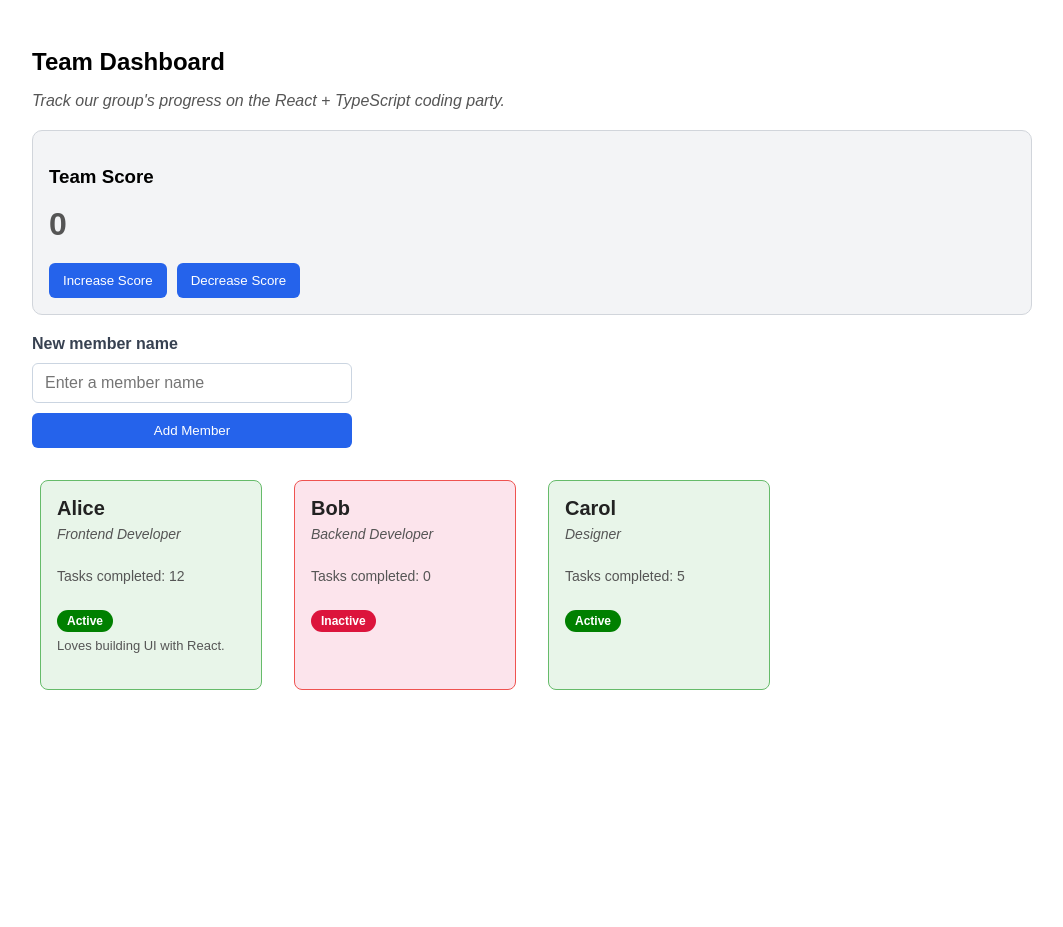
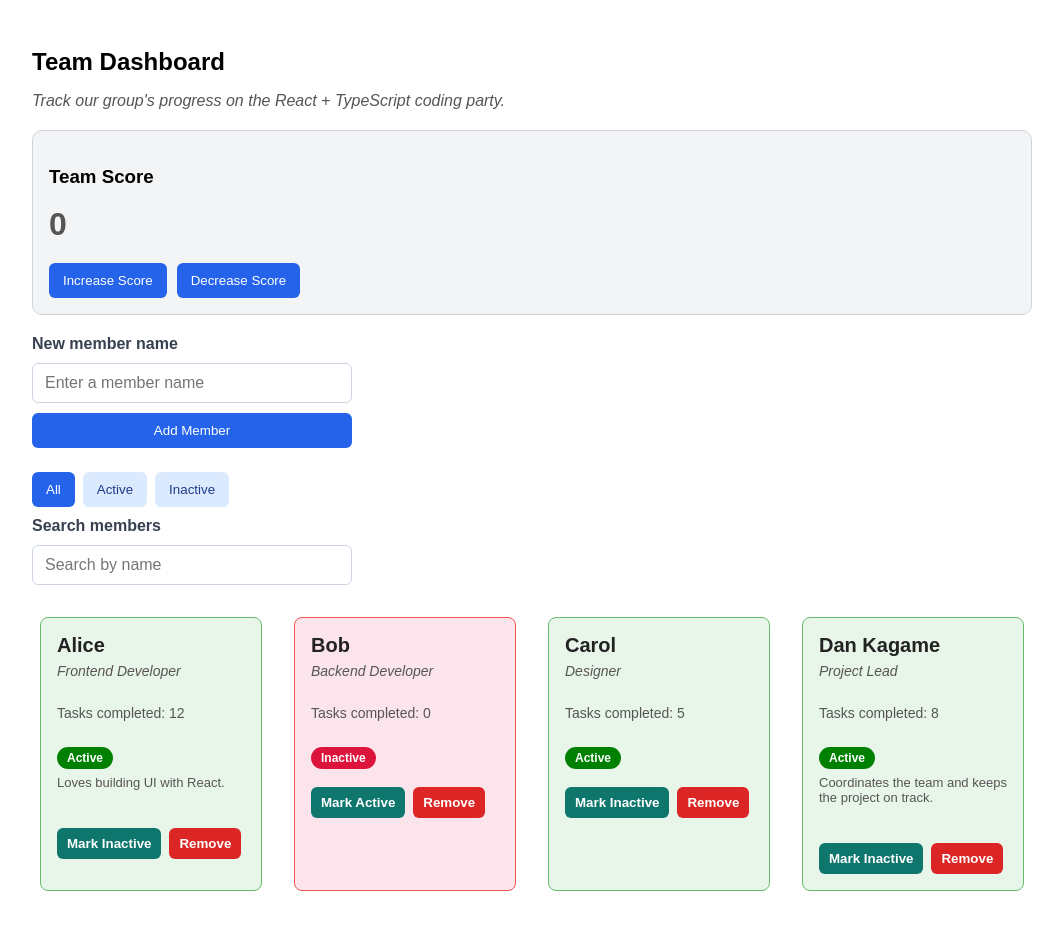
Before and after one commit to shina227/react-ts-coding-party, a React (Vite) app in the folder my-app/: page / in a window 1280 px wide. Shown: the whole page, without its empty margins (108-1171 px from the left). Before the commit the page ends 800 px from the top, so only its background shows below. Built offline with nearby package versions, Linux system fonts and the light colour scheme.

Commit message:
dan kagame task  from 41 to 50

```diff
--- a/my-app/src/MemberCard.css
+++ b/my-app/src/MemberCard.css
@@ -1,4 +1,3 @@
-/* card styling */
 .card {
   padding: 16px;
   border: 1px solid #ccc;
@@ -14,14 +13,12 @@
   box-shadow: 0 4px 8px rgba(0, 0, 0, 0.1);
 }
 
-/* member name */
 .name {
   margin: 0;
   font-size: 20px;
   color: #222;
 }
 
-/* member role */
 .role {
   margin: 0;
   font-size: 14px;
@@ -29,20 +26,17 @@
   color: #666;
 }
 
-/* tasks info */
 .tasks {
   margin: 0;
   font-size: 14px;
 }
 
-/* bio text */
 .bio {
   margin: 0;
   font-size: 13px;
   color: #555;
 }
 
-/* status label - active */
 .status-active {
   display: inline-block;
   padding: 4px 10px;
@@ -54,7 +48,6 @@
   align-self: flex-start;
 }
 
-/* status label - inactive */
 .status-inactive {
   display: inline-block;
   padding: 4px 10px;
@@ -66,7 +59,6 @@
   align-self: flex-start;
 }
 
-/* card background based on status */
 .card.active {
   background: #e8f5e9;
   border-color: #66bb6a;
@@ -77,7 +69,31 @@
   border-color: #ef5350;
 }
 
-/* responsive - smaller screens */
+.card-actions {
+  display: flex;
+  gap: 8px;
+  margin-top: 12px;
+}
+
+.toggle-btn,
+.remove-btn {
+  border: none;
+  border-radius: 6px;
+  padding: 8px 10px;
+  cursor: pointer;
+  font-weight: 600;
+}
+
+.toggle-btn {
+  background: #0f766e;
+  color: white;
+}
+
+.remove-btn {
+  background: #dc2626;
+  color: white;
+}
+
 @media (max-width: 600px) {
   .card {
     padding: 12px;
@@ -86,4 +102,8 @@
   .name {
     font-size: 18px;
   }
+
+  .card-actions {
+    flex-direction: column;
+  }
 }
--- a/my-app/src/MemberCard.tsx
+++ b/my-app/src/MemberCard.tsx
@@ -1,25 +1,32 @@
 // Author: Shina original shell (Tasks 1-10)
 // Author: Grevy  props and types (Tasks 11-19)
 // Author: Rwema  styling (Tasks 21-30)
+// Author: IRADUKUNDA Ibrahim  form handling (Tasks 31-40)
+// Author: Dan Kagame (Tasks 41-50)
 
 import "./MemberCard.css";
 
 export interface MemberCardProps {
+  id?: string;
   name: string;
   role: string;
   tasksCompleted?: number;
   isActive: boolean;
   bio?: string;
+  onRemove?: (id: string) => void;
+  onToggleStatus?: (id: string) => void;
 }
 
 function MemberCard({
+  id = "",
   name,
   role,
   tasksCompleted = 0,
   isActive,
   bio,
+  onRemove,
+  onToggleStatus,
 }: MemberCardProps) {
-  // pick card class based on active state
   const cardClass = isActive ? "card active" : "card inactive";
 
   return (
@@ -33,6 +40,24 @@ function MemberCard({
       </span>
 
       {bio && <p className="bio">{bio}</p>}
+
+      <div className="card-actions">
+        <button
+          type="button"
+          className="toggle-btn"
+          onClick={() => onToggleStatus?.(id || name)}
+        >
+          {isActive ? "Mark Inactive" : "Mark Active"}
+        </button>
+
+        <button
+          type="button"
+          className="remove-btn"
+          onClick={() => onRemove?.(id || name)}
+        >
+          Remove
+        </button>
+      </div>
     </div>
   );
 }
--- a/my-app/src/TeamDashboard.css
+++ b/my-app/src/TeamDashboard.css
@@ -1,4 +1,3 @@
-/* main container */
 .dashboard {
   max-width: 1000px;
   margin: 0 auto;
@@ -36,7 +35,8 @@
 }
 
 .score-actions button,
-.member-form button {
+.member-form button,
+.filter-btn {
   border: none;
   border-radius: 6px;
   padding: 10px 14px;
@@ -46,7 +46,8 @@
 }
 
 .score-actions button:hover,
-.member-form button:hover {
+.member-form button:hover,
+.filter-btn:hover {
   background: #1d4ed8;
 }
 
@@ -63,14 +64,43 @@
   color: #374151;
 }
 
-.member-form input {
+.member-form input,
+.search-input {
   padding: 10px 12px;
   border: 1px solid #cbd5e1;
   border-radius: 6px;
   font-size: 1rem;
 }
 
-/* grid for cards */
+.controls-panel {
+  display: flex;
+  flex-direction: column;
+  gap: 10px;
+  max-width: 320px;
+  margin-bottom: 24px;
+}
+
+.filter-group {
+  display: flex;
+  gap: 8px;
+  flex-wrap: wrap;
+}
+
+.filter-btn {
+  background: #dbeafe;
+  color: #1e3a8a;
+}
+
+.filter-btn.active {
+  background: #2563eb;
+  color: white;
+}
+
+.search-label {
+  font-weight: 600;
+  color: #374151;
+}
+
 .card-grid {
   display: grid;
   grid-template-columns: repeat(auto-fill, minmax(220px, 1fr));
@@ -78,7 +108,15 @@
   margin-top: 10px;
 }
 
-/* responsive */
+.no-members {
+  grid-column: 1 / -1;
+  background: #f8fafc;
+  border: 1px dashed #cbd5e1;
+  border-radius: 8px;
+  padding: 18px;
+  color: #475569;
+}
+
 @media (max-width: 600px) {
   .dashboard {
     padding: 12px;
@@ -88,7 +126,8 @@
     grid-template-columns: 1fr;
   }
 
-  .score-actions {
+  .score-actions,
+  .filter-group {
     flex-direction: column;
   }
 }
--- a/my-app/src/TeamDashboard.tsx
+++ b/my-app/src/TeamDashboard.tsx
@@ -1,14 +1,16 @@
-// Author: Shina Atete Mpeta  structure (Tasks 1-10)
-// Author: Grevy  array and props (Tasks 13, 20)
-// Author: Rwema  layout and styling (Tasks 21-30)
-// Author: IRADUKUNDA Ibrahim  form handling (Tasks 31-40)
-
-import { type ChangeEvent, type FormEvent, useState } from "react";
+import { type ChangeEvent, type FormEvent, useMemo, useState } from "react";
 import MemberCard, { type MemberCardProps } from "./MemberCard";
 import "./TeamDashboard.css";
 
-const members: MemberCardProps[] = [
+interface TeamMember extends MemberCardProps {
+  id: string;
+}
+
+type FilterOption = "all" | "active" | "inactive";
+
+const initialMembers: TeamMember[] = [
   {
+    id: "1",
     name: "Alice",
     role: "Frontend Developer",
     tasksCompleted: 12,
@@ -16,30 +18,96 @@ const members: MemberCardProps[] = [
     bio: "Loves building UI with React.",
   },
   {
+    id: "2",
     name: "Bob",
     role: "Backend Developer",
     isActive: false,
   },
   {
+    id: "3",
     name: "Carol",
     role: "Designer",
     tasksCompleted: 5,
     isActive: true,
+  },
+  {
+    id: "4",
+    name: "Dan Kagame",
+    role: "Project Lead",
+    tasksCompleted: 8,
+    isActive: true,
+    bio: "Coordinates the team and keeps the project on track.",
   },
 ];
 
 function TeamDashboard() {
   const [teamScore, setTeamScore] = useState<number>(0);
   const [newMemberName, setNewMemberName] = useState<string>("");
+  const [members, setMembers] = useState<TeamMember[]>(initialMembers);
+  const [filter, setFilter] = useState<FilterOption>("all");
+  const [searchTerm, setSearchTerm] = useState<string>("");
+
+  const filteredMembers = useMemo(() => {
+    return members.filter((member) => {
+      const statusMatches =
+        filter === "all"
+          ? true
+          : filter === "active"
+            ? member.isActive
+            : !member.isActive;
+
+      const searchMatches = member.name
+        .toLowerCase()
+        .includes(searchTerm.trim().toLowerCase());
+
+      return statusMatches && searchMatches;
+    });
+  }, [filter, members, searchTerm]);
 
   const handleNameChange = (event: ChangeEvent<HTMLInputElement>) => {
     setNewMemberName(event.target.value);
   };
 
+  const handleSearchChange = (event: ChangeEvent<HTMLInputElement>) => {
+    setSearchTerm(event.target.value);
+  };
+
   const handleSubmit = (event: FormEvent<HTMLFormElement>) => {
     event.preventDefault();
-    console.log("Submitted member name:", newMemberName);
+
+    const trimmedName = newMemberName.trim();
+
+    if (!trimmedName) {
+      return;
+    }
+
+    const newMember: TeamMember = {
+      id: `${Date.now()}-${Math.random().toString(16).slice(2)}`,
+      name: trimmedName,
+      role: "New Team Member",
+      tasksCompleted: 0,
+      isActive: true,
+      bio: "Recently added to the team.",
+    };
+
+    setMembers((currentMembers) => [newMember, ...currentMembers]);
     setNewMemberName("");
+  };
+
+  const handleRemoveMember = (id: string) => {
+    setMembers((currentMembers) =>
+      currentMembers.filter((member) => member.id !== id),
+    );
+  };
+
+  const handleToggleStatus = (id: string) => {
+    setMembers((currentMembers) =>
+      currentMembers.map((member) =>
+        member.id === id
+          ? { ...member, isActive: !member.isActive }
+          : member,
+      ),
+    );
   };
 
   return (
@@ -77,10 +145,57 @@ function TeamDashboard() {
         <button type="submit">Add Member</button>
       </form>
 
+      <div className="controls-panel">
+        <div className="filter-group" aria-label="Member filters">
+          <button
+            type="button"
+            className={filter === "all" ? "filter-btn active" : "filter-btn"}
+            onClick={() => setFilter("all")}
+          >
+            All
+          </button>
+          <button
+            type="button"
+            className={filter === "active" ? "filter-btn active" : "filter-btn"}
+            onClick={() => setFilter("active")}
+          >
+            Active
+          </button>
+          <button
+            type="button"
+            className={filter === "inactive" ? "filter-btn active" : "filter-btn"}
+            onClick={() => setFilter("inactive")}
+          >
+            Inactive
+          </button>
+        </div>
+
+        <label className="search-label" htmlFor="member-search">
+          Search members
+        </label>
+        <input
+          id="member-search"
+          className="search-input"
+          type="text"
+          value={searchTerm}
+          onChange={handleSearchChange}
+          placeholder="Search by name"
+        />
+      </div>
+
       <div className="card-grid">
-        {members.map((member, index) => (
-          <MemberCard key={index} {...member} />
-        ))}
+        {filteredMembers.length > 0 ? (
+          filteredMembers.map((member) => (
+            <MemberCard
+              key={member.id}
+              {...member}
+              onRemove={handleRemoveMember}
+              onToggleStatus={handleToggleStatus}
+            />
+          ))
+        ) : (
+          <p className="no-members">No members match the current filters.</p>
+        )}
       </div>
     </div>
   );
```
